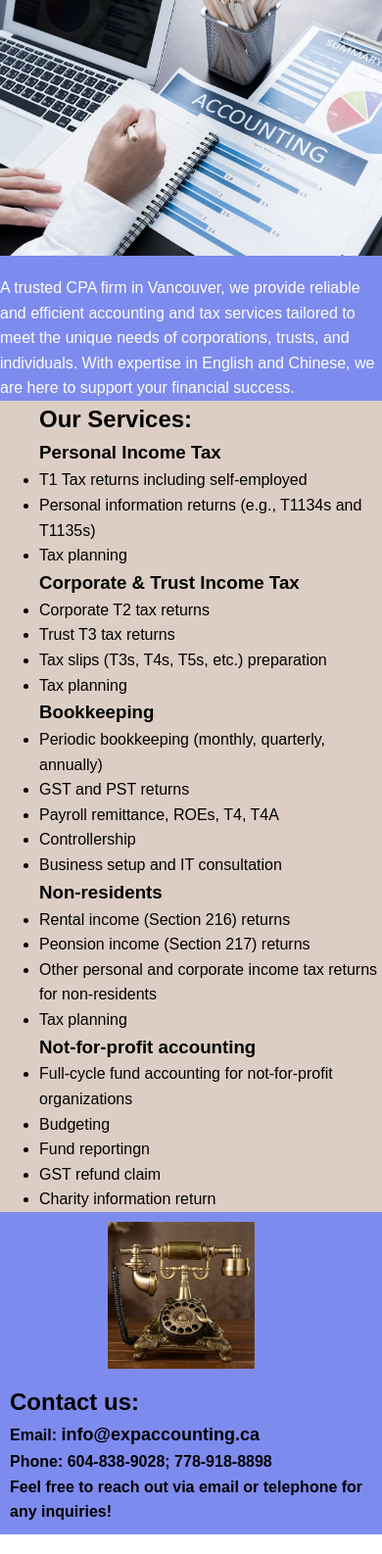
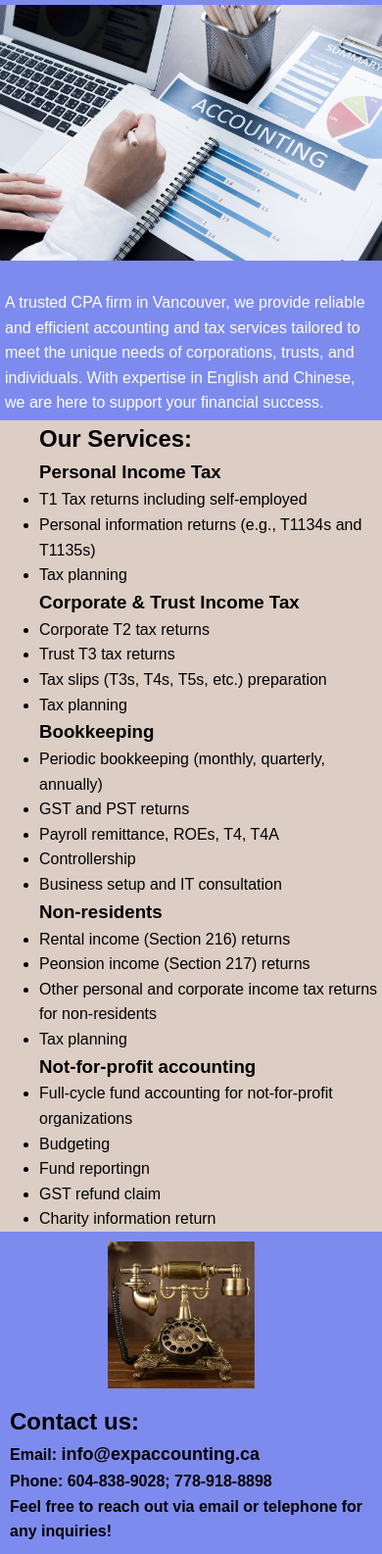
Before and after one commit to Martin60486/EXP, a Jekyll site: the page built from index.md, in a window 390 px wide. Shown: the part 360-1946 px from the top of the page at 98% size. Built offline with Jekyll 4.4.1, drawn with Linux system fonts in a browser that asks for light colours.

Commit message:
about margin

```diff
--- a/assets/css/styles.css
+++ b/assets/css/styles.css
@@ -154,13 +154,14 @@ body {
         width: 100% !important;
         height: auto !important;
         box-sizing: border-box;
-        margin: 0;
+        margin: 5px;
         padding: 0;
     }
 
     .about-content p {
         width: 100%;
         text-align: left;
+        padding: 5px;
     }
 
     /* Contact Section */
```
